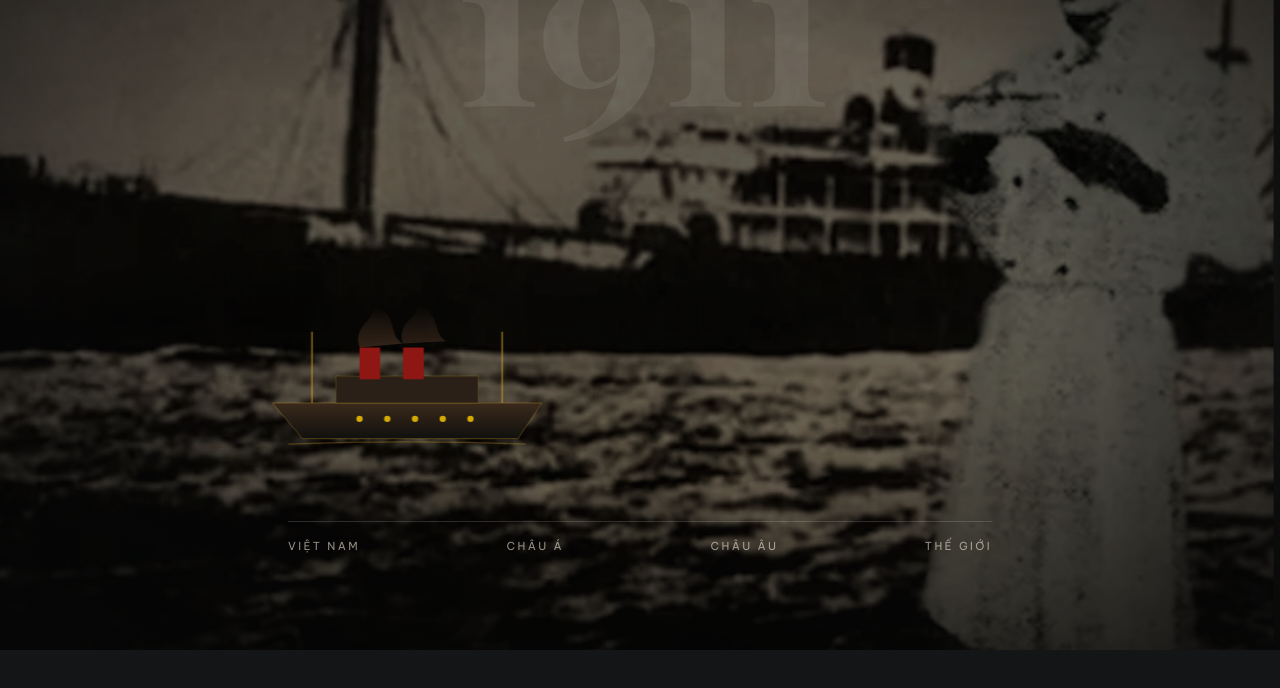
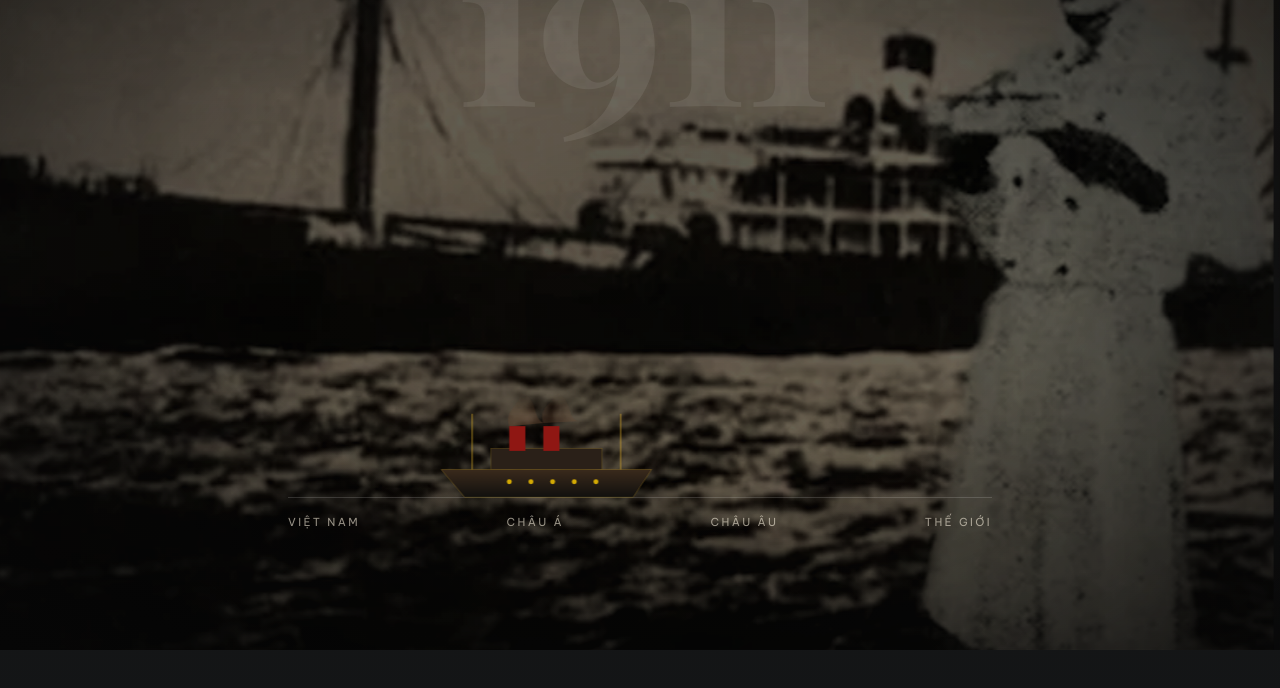
Before and after one commit to lehongquan12a08-gif/Bao-tang-Ho-Chi-Minh, a Next.js app: page / in a window 1280 px wide. Shown: the part 7830-8518 px from the top of the page. Built offline with nearby package versions, Linux system fonts and the light colour scheme.

Commit message:
1911: ship rides ON the gold journey line; Hero: portrait fully fades before star dive (no face cover)

```diff
--- a/components/Hero.tsx
+++ b/components/Hero.tsx
@@ -35,12 +35,12 @@ export default function Hero() {
         .to(q('.hero-star'), { rotate: 16, scale: 1.15, ease: 'none' }, 0)
         .to(q('.hero-scrollhint'), { opacity: 0, ease: 'none' }, 0.12);
 
-      // --- Phase 2 : title + portrait recede -----------------------------
-      tl.to(q('.hero-title'), { scale: 1.06, opacity: 0, y: -30, ease: 'none' }, 0.34)
-        .to(q('.hero-portrait'), { opacity: 0, scale: 1.12, ease: 'none' }, 0.42);
+      // --- Phase 2 : title + portrait recede QUICKLY (fully gone by ~0.5) -
+      tl.to(q('.hero-title'), { scale: 1.06, opacity: 0, y: -30, ease: 'none', duration: 0.18 }, 0.3)
+        .to(q('.hero-portrait'), { opacity: 0, scale: 1.12, ease: 'power2.in', duration: 0.16 }, 0.34);
 
-      // --- Phase 3 : dive through the star -------------------------------
-      tl.to(q('.hero-star'), { scale: 9, rotate: 24, ease: 'power1.in' }, 0.58)
+      // --- Phase 3 : dive through the star (only AFTER the face is gone) --
+      tl.to(q('.hero-star'), { scale: 9, rotate: 24, ease: 'power1.in' }, 0.54)
         .to(
           q('.hero-bg'),
           {
@@ -48,7 +48,7 @@ export default function Hero() {
               'radial-gradient(ellipse at center, #DA251D 0%, #8F1713 55%, #080808 100%)',
             ease: 'none',
           },
-          0.55
+          0.58
         )
         .to(q('.hero-redwash'), { opacity: 1, ease: 'power2.in' }, 0.82);
     },
--- a/components/chapters/Chapter1911.tsx
+++ b/components/chapters/Chapter1911.tsx
@@ -30,11 +30,11 @@ export default function Chapter1911() {
         0
       );
 
-      // the ship sails across the lower frame
+      // the ship sails ALONG the journey line (centred base at -50%)
       tl.fromTo(
         q('.ship-svg'),
-        { xPercent: -70 },
-        { xPercent: 70, ease: 'none' },
+        { xPercent: -86 },
+        { xPercent: -14, ease: 'none' },
         0
       );
 
@@ -86,11 +86,6 @@ export default function Chapter1911() {
         {/* original harbour-mist texture (generated asset) */}
         <TextureBg src="/images/mist.webp" className="z-[1] opacity-30 mix-blend-overlay" />
 
-        {/* symbolic ship sailing across the lower frame */}
-        <div className="ship-svg will-transform pointer-events-none absolute bottom-[22vh] left-1/2 z-[2] w-[26vw] max-w-[340px] -translate-x-1/2">
-          <Ship className="h-auto w-full" />
-        </div>
-
         {/* year, faint behind */}
         <h2 className="headline-year pointer-events-none absolute top-[8%] z-[2] text-white/[0.08]">
           1911
@@ -105,10 +100,14 @@ export default function Chapter1911() {
           <span className="w-cuu will-transform headline-mega text-vn-ivory text-glow-gold">CỨU NƯỚC</span>
         </div>
 
-        {/* symbolic horizontal journey */}
-        <div className="absolute bottom-[12vh] z-20 flex w-full max-w-3xl flex-col items-center px-8">
+        {/* symbolic horizontal journey — the ship sails along this gold line */}
+        <div className="absolute bottom-[15vh] z-20 flex w-full max-w-3xl flex-col items-center px-8">
           <div className="relative h-px w-full bg-white/15">
             <div className="journey-fill absolute inset-y-0 left-0 w-full origin-left bg-vn-gold-antique" />
+            {/* ship sits ON the line */}
+            <div className="ship-svg will-transform pointer-events-none absolute bottom-0 left-1/2 z-10 w-[22vw] max-w-[260px]">
+              <Ship className="h-auto w-full" />
+            </div>
           </div>
           <div className="mt-4 flex w-full items-center justify-between">
             {STOPS.map((s) => (
--- a/components/objects/Ship.tsx
+++ b/components/objects/Ship.tsx
@@ -10,7 +10,7 @@ const Ship = forwardRef<SVGSVGElement, { className?: string }>(function Ship(
   ref
 ) {
   return (
-    <svg ref={ref} viewBox="0 0 420 220" className={className} aria-hidden="true">
+    <svg ref={ref} viewBox="0 0 420 176" className={className} aria-hidden="true">
       <defs>
         <linearGradient id="hull" x1="0" y1="0" x2="0" y2="1">
           <stop offset="0%" stopColor="#3a2a1c" />
@@ -51,14 +51,6 @@ const Ship = forwardRef<SVGSVGElement, { className?: string }>(function Ship(
         <circle cx="290" cy="150" r="4" />
       </g>
 
-      {/* short water line, tucked under the hull only */}
-      <path
-        d="M60 182 Q 210 176 360 182"
-        fill="none"
-        stroke="#D4A72C"
-        strokeOpacity="0.3"
-        strokeWidth="1.5"
-      />
     </svg>
   );
 });
```
